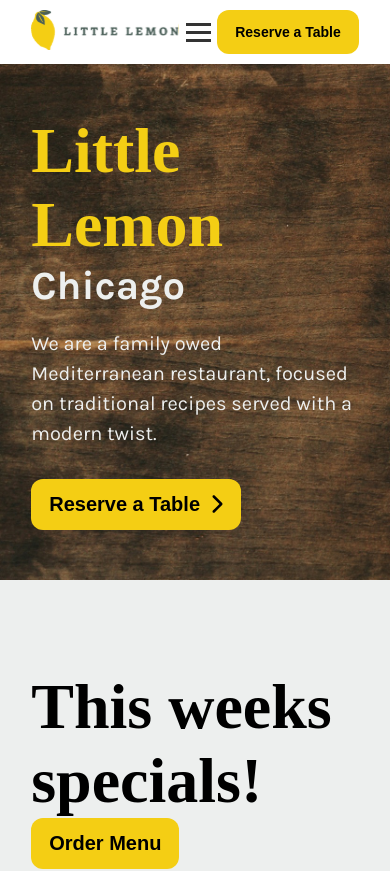
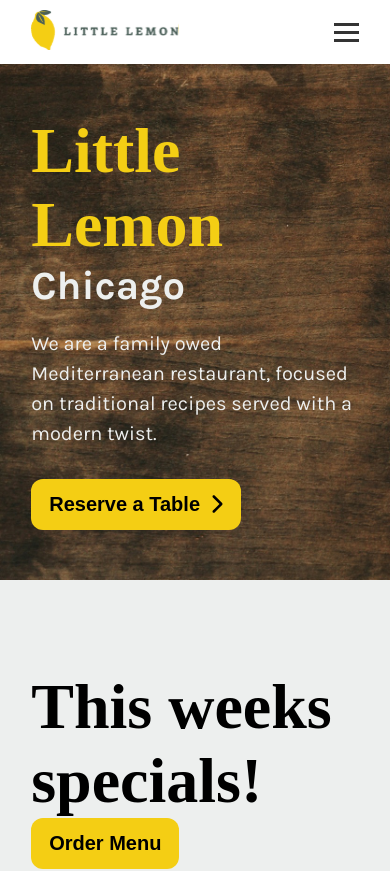
Before and after one commit to copestakes/little-lemon-capstone, a React (Create React App) app: page / in a window 390 px wide. Shown: the top 871 px of the page. Built offline with nearby package versions, Linux system fonts and the light colour scheme; a web font is replaced by a local one.

Commit message:
removed reserve btn on mobile

```diff
--- a/src/App.css
+++ b/src/App.css
@@ -519,6 +519,10 @@
   .right-col {
     display: none;
   }
+
+  .nav-reserve {
+    display: none;
+  }
 }
 
 .hidden {
--- a/src/components/Nav.js
+++ b/src/components/Nav.js
@@ -48,7 +48,7 @@
         </li>
       </ul>
 
-      <Link to="/booking">
+      <Link className="nav-reserve" to="/booking">
         <button className="small-btn" aria-label="On Click">
           Reserve a Table
         </button>
```
